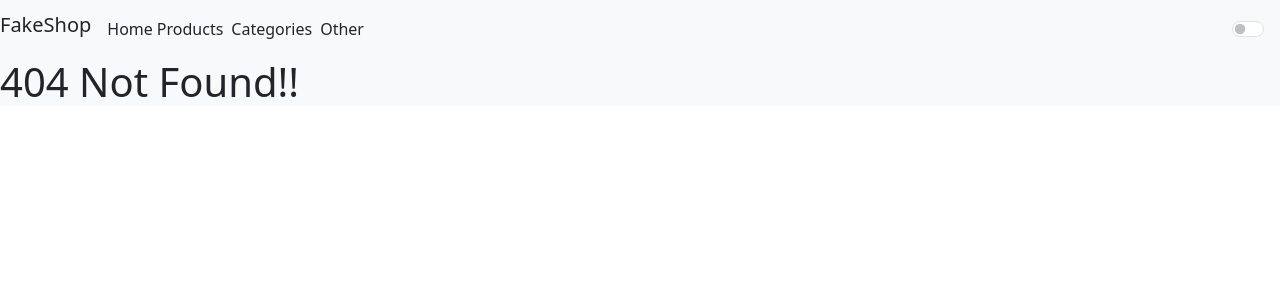
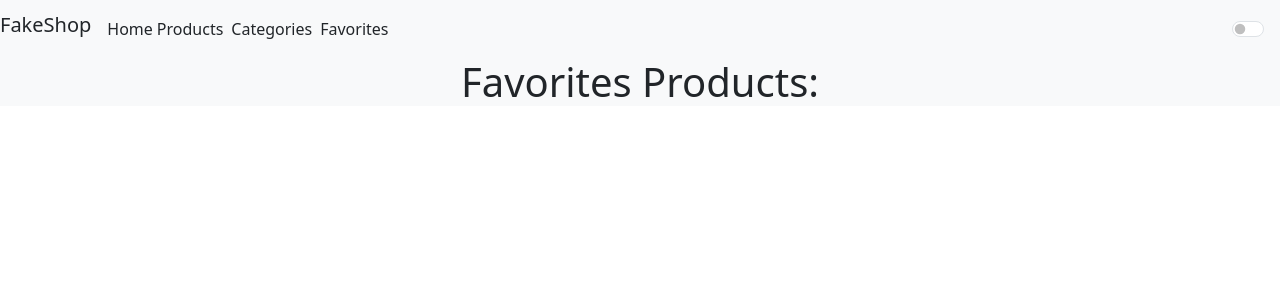
Before and after one commit to hristoz2020/shop-app-redux, a React (Create React App) app: page /favorites in a window 1280 px wide. Before the commit this address had no page. Shown: the top 300 px of the page. Built offline with nearby package versions, Linux system fonts and the light colour scheme.

Commit message:
create favorite products page

```diff
--- a/src/App.js
+++ b/src/App.js
@@ -6,6 +6,7 @@ import Navigation from "./components/Navigation";
 import Categories from "./pages/Categories";
 import Home from "./pages/Home";
 import { useSelector } from "react-redux";
+import Favorites from "./pages/Favorites";
 
 function App() {
 	const { isdarkMode, darkModeOn, darkModeOff } = useSelector(
@@ -24,6 +25,7 @@ function App() {
 				<Route path="/products" element={<AllProducts />} />
 				<Route path="/products/:productId" element={<Details />} />
 				<Route path="/categories" element={<Categories />} />
+				<Route path="/favorites" element={<Favorites />} />
 				<Route path="*" element={<h1>404 Not Found!!</h1>} />
 			</Routes>
 		</div>
--- a/src/components/Navigation.js
+++ b/src/components/Navigation.js
@@ -43,8 +43,8 @@ const Header = () => {
 						>
 							Categories
 						</Link>
-						<Link to="/other" className={`nav-link ${currentModeText} p-1`}>
-							Other
+						<Link to="/favorites" className={`nav-link ${currentModeText} p-1`}>
+							Favorites
 						</Link>
 					</div>
 				</div>
--- /dev/null
+++ b/src/pages/Favorites.js
@@ -0,0 +1,9 @@
+const Favorites = () => {
+	return (
+		<div>
+			<h1 className={`text-center`}>Favorites Products: </h1>
+		</div>
+	);
+};
+
+export default Favorites;
```
